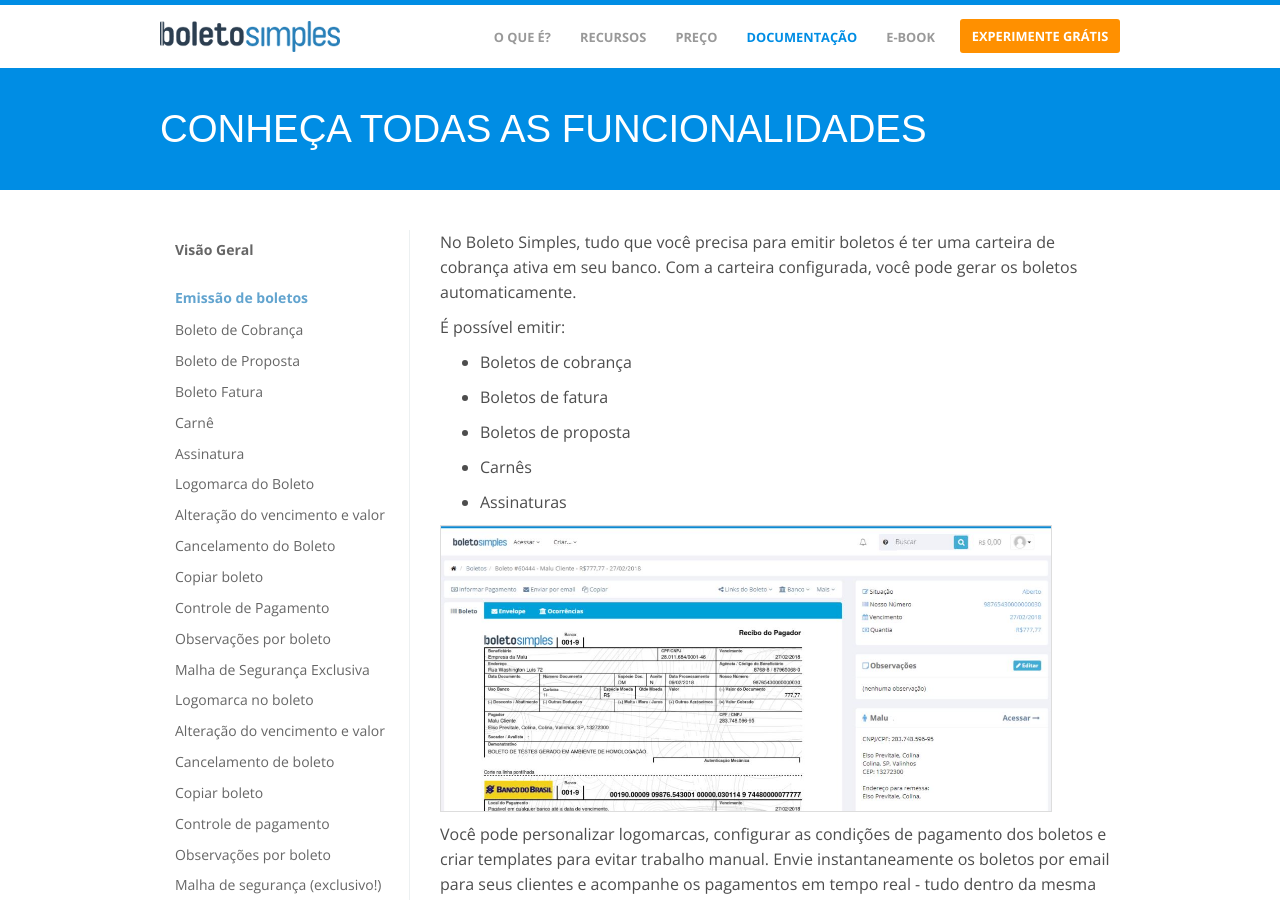
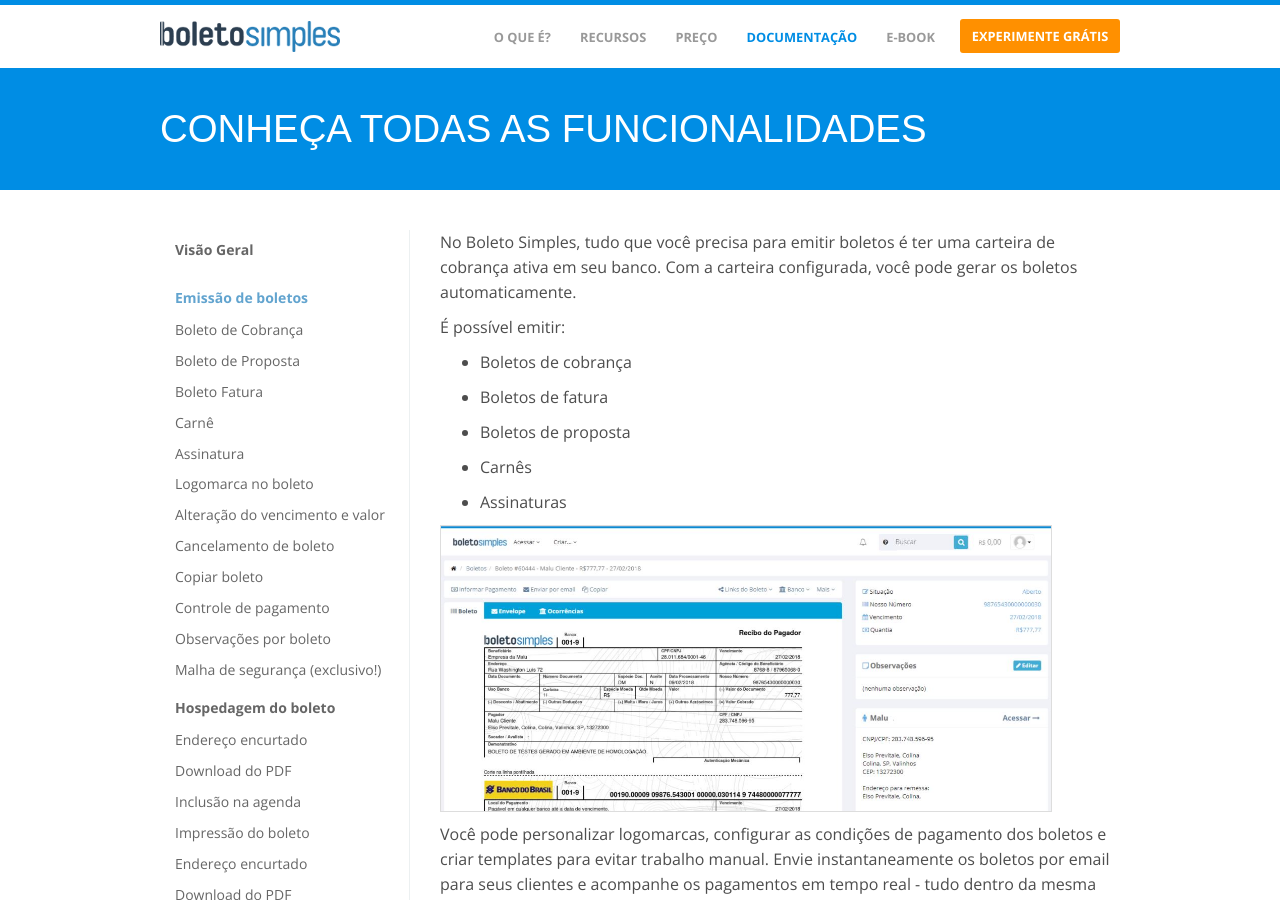
Before and after one commit to BoletoSimples/boletosimples-features, a Jekyll site: the page built from emissao-de-boletos.markdown, in a window 1280 px wide and 900 px high. Built offline with Jekyll 4.4.1, drawn with Linux system fonts in a browser that asks for light colours.

Commit message:
Updated Emissao De Boletos

```diff
--- a/emissao-de-boletos.markdown
+++ b/emissao-de-boletos.markdown
@@ -8,13 +8,6 @@
   boleto-fatura: Boleto Fatura
   carnê: Carnê
   assinatura: Assinatura
-  logomarca: Logomarca do Boleto
-  alteracao-vencimento: Alteração do vencimento e valor
-  cancelamento: Cancelamento do Boleto
-  copiar-boleto: Copiar boleto
-  controle-pagamento: Controle de Pagamento
-  observacoes-boleto: Observações por boleto
-  malha-seguranca: Malha de Segurança Exclusiva
 ---
 
 No Boleto Simples, tudo que você precisa para emitir boletos é ter uma carteira de cobrança ativa em seu banco. Com a carteira configurada, você pode gerar os boletos automaticamente.
```
